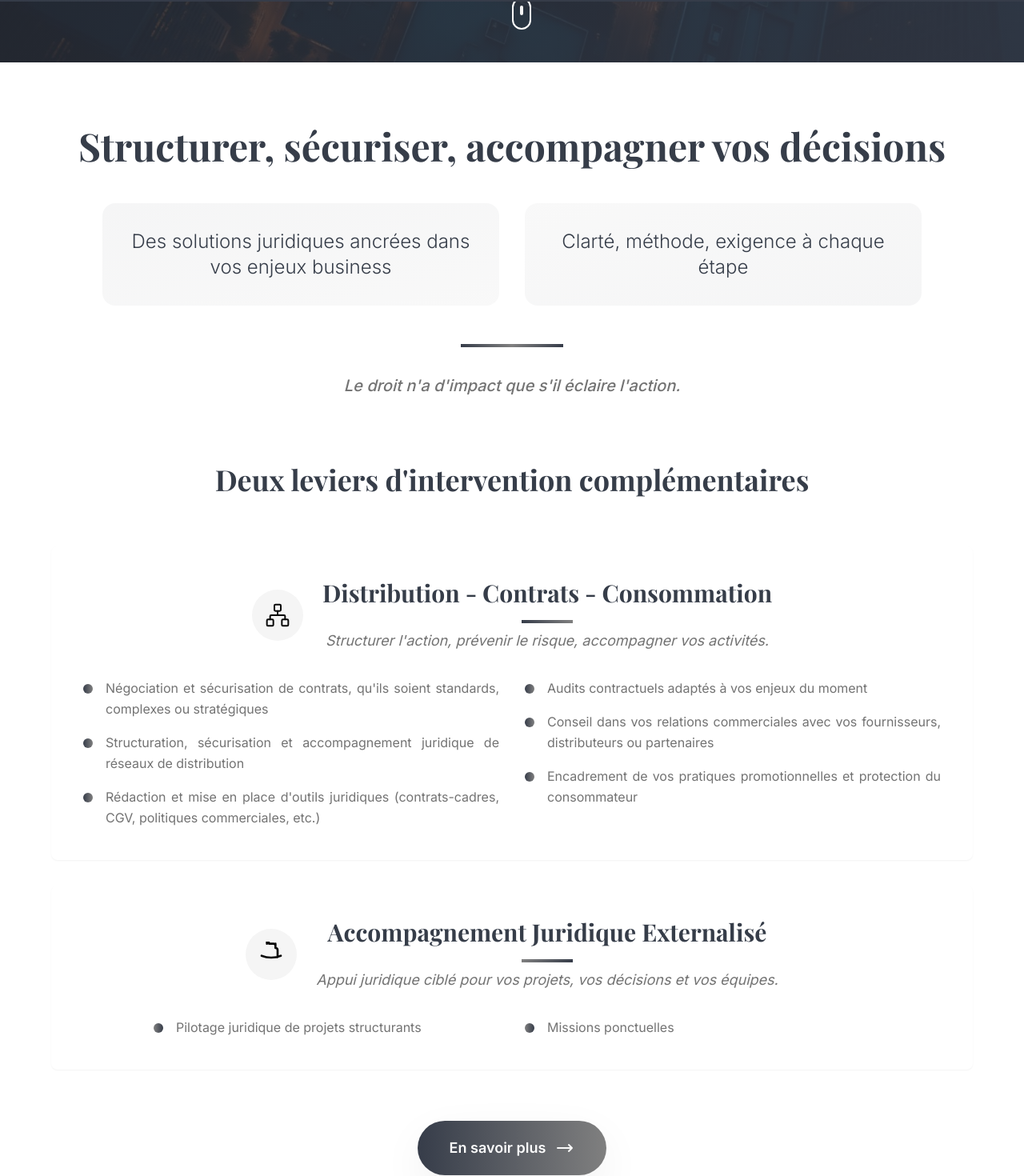
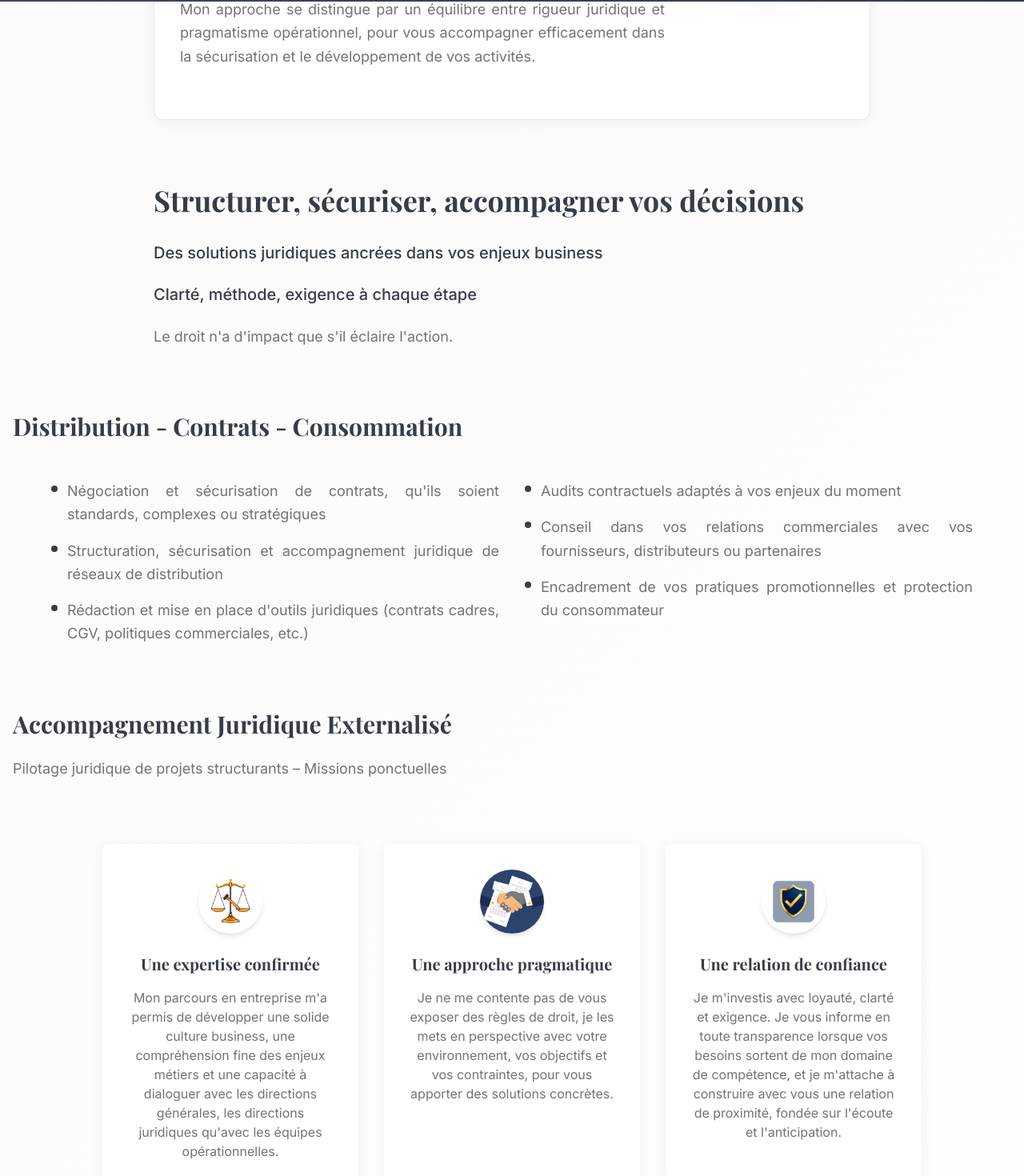
Before and after one commit to vidaelzufari/audestya-web-display, a React (Vite) app: page /presentation in a window 1280 px wide. Shown: the part 798-2268 px from the top of the page at 80% size. Built offline with nearby package versions, Linux system fonts and the light colour scheme.

Commit message:
Restore correct content for Identity and Approach page

```diff
--- a/src/pages/Presentation.tsx
+++ b/src/pages/Presentation.tsx
@@ -1,185 +1,206 @@
 import Navigation from '@/components/Navigation';
-import HeroSection from '@/components/HeroSection';
+import Footer from '@/components/Footer';
 import { Card, CardContent } from '@/components/ui/card';
 import ContactSection from '@/components/ContactSection';
-import Footer from '@/components/Footer';
-import { Scale, ShieldCheck, Handshake, Award, Shield, Target, Users, Lightbulb, Heart, Network } from 'lucide-react';
 import expertiseIcon from '@/assets/expertise-icon.jpg';
 import pragmaticIcon from '@/assets/pragmatic-icon.jpg';
 import trustIcon from '@/assets/trust-icon.jpg';
-import lawyerPortrait from '/lovable-uploads/a6b7efa7-8358-4a4c-be9e-dc837df084c2.png';
+import lawyerPortrait from '@/assets/lawyer-portrait.jpg';
 
 const Presentation = () => {
   return (
-    <div className="min-h-screen bg-background">
+    <div className="min-h-screen bg-gradient-accent">
       <Navigation />
-      <HeroSection />
 
-      {/* Mon Intervention Section */}
-      <section className="py-20 bg-background relative overflow-hidden">
-        <div className="container mx-auto px-4 relative z-10">
-          <div className="max-w-7xl mx-auto">
-            <div className="text-center mb-20">
-              <h2 className="font-serif text-4xl md:text-5xl font-bold text-primary mb-12 leading-tight">
-                Structurer, sécuriser, accompagner vos décisions
+      {/* Hero Section */}
+      <section className="py-20 bg-gradient-hero text-primary-foreground">
+        <div className="container mx-auto px-4">
+          <div className="max-w-4xl mx-auto text-center">
+            <h1 className="font-serif text-5xl md:text-6xl font-bold mb-6">
+              Identité & Approche
+            </h1>
+          </div>
+        </div>
+      </section>
+
+      {/* About Section */}
+      <section id="mon-approche" className="py-20">
+        <div className="container mx-auto px-4">
+          {/* Bio personnelle */}
+          <div className="max-w-4xl mx-auto text-center mb-20">
+            <h2 className="font-serif text-4xl md:text-5xl font-bold text-primary mb-8">
+              À Propos
             </h2>
-              <div className="max-w-5xl mx-auto grid md:grid-cols-2 gap-8 mb-12">
-                <div className="bg-gradient-to-br from-primary/5 to-secondary/5 p-8 rounded-2xl hover:shadow-xl hover:-translate-y-3 hover:scale-[1.02] transition-all duration-500 relative overflow-hidden group">
-                  <div className="absolute inset-0 bg-gradient-to-br from-primary/10 via-transparent to-secondary/10 opacity-0 group-hover:opacity-100 transition-opacity duration-500"></div>
-                  <div className="relative z-10">
-                    <p className="text-xl md:text-2xl font-light text-primary leading-relaxed">
-                      Des solutions juridiques ancrées dans vos enjeux business
+            <div className="bg-background rounded-xl p-8 shadow-soft mb-12 border">
+              <div className="flex flex-col md:flex-row-reverse items-center gap-8 mb-8">
+                <div className="w-48 h-48 rounded-full overflow-hidden shadow-card flex-shrink-0">
+                  <img
+                    src={lawyerPortrait}
+                    alt="Portrait de l'avocate"
+                    className="w-full h-full object-cover"
+                  />
+                </div>
+                <div className="flex-1 space-y-6 text-lg text-muted-foreground">
+                  <p className="text-justify leading-relaxed hyphens-auto" style={{ textAlignLast: 'left' }}>
+                    Après plusieurs années d'expérience au sein de cabinets d'avocats d'affaires reconnus,
+                    j'ai choisi de développer une pratique indépendante pour offrir un accompagnement
+                    juridique sur mesure, adapté aux besoins spécifiques de chaque entreprise.
+                  </p>
+                  <p className="text-justify leading-relaxed hyphens-auto" style={{ textAlignLast: 'left' }}>
+                    Ma spécialisation en droit de la distribution, des contrats et de la consommation
+                    me permet d'apporter une expertise pointue et des solutions concrètes aux défis
+                    juridiques que rencontrent les entreprises dans leurs activités commerciales.
+                  </p>
+                  <p className="text-justify leading-relaxed hyphens-auto" style={{ textAlignLast: 'left' }}>
+                    Mon approche se distingue par un équilibre entre rigueur juridique et pragmatisme
+                    opérationnel, pour vous accompagner efficacement dans la sécurisation et le
+                    développement de vos activités.
                   </p>
                 </div>
               </div>
-                <div className="bg-gradient-to-br from-secondary/5 to-primary/5 p-8 rounded-2xl hover:shadow-xl hover:-translate-y-3 hover:scale-[1.02] transition-all duration-500 relative overflow-hidden group">
-                  <div className="absolute inset-0 bg-gradient-to-br from-secondary/10 via-transparent to-primary/10 opacity-0 group-hover:opacity-100 transition-opacity duration-500"></div>
-                  <div className="relative z-10">
-                    <p className="text-xl md:text-2xl font-light text-primary leading-relaxed">
+            </div>
+          </div>
+
+          {/* Mon intervention section */}
+          <div className="max-w-4xl mx-auto mb-20">
+            <h3 className="font-serif text-3xl md:text-4xl font-bold text-primary mb-8 text-left">
+              Structurer, sécuriser, accompagner vos décisions
+            </h3>
+            <div className="space-y-6 text-lg text-muted-foreground">
+              <p className="text-xl font-medium text-primary text-left">
+                Des solutions juridiques ancrées dans vos enjeux business
+              </p>
+              <p className="text-xl font-medium text-primary text-left">
                 Clarté, méthode, exigence à chaque étape
               </p>
-                  </div>
-                  <div className="absolute bottom-0 left-0 right-0 h-1 bg-gradient-to-r from-secondary via-primary to-secondary transform scale-x-0 group-hover:scale-x-100 transition-transform duration-500 origin-center"></div>
-                </div>
-              </div>
-              <div className="w-32 h-1 bg-gradient-to-r from-primary via-secondary to-primary mx-auto mb-8"></div>
-              <p className="text-xl text-muted-foreground leading-relaxed max-w-4xl mx-auto font-medium italic">
+              <p className="text-lg leading-relaxed text-justify hyphens-auto" style={{ textAlignLast: 'left' }}>
                 Le droit n'a d'impact que s'il éclaire l'action.
-              </p>
-            </div>
-
-            {/* Main content - Single flowing section */}
-            <div className="max-w-6xl mx-auto">
-              <div className="text-center mb-16">
-                <h3 className="font-serif text-3xl md:text-4xl font-bold text-primary mb-8">
-                  Deux leviers d'intervention complémentaires
-                </h3>
-              </div>
-
-              {/* Combined content in a flowing layout */}
-              <div className="space-y-8">
-                {/* First section - Distribution Contrats Consommation */}
-                <Card className="bg-gradient-to-br from-background to-background/90 backdrop-blur-sm shadow-elegant border-0 overflow-hidden group hover:shadow-glow transition-all duration-500 hover:-translate-y-2 hover:scale-[1.02]">
-                  <div className="absolute inset-0 bg-gradient-to-br from-primary/5 to-secondary/5 opacity-0 group-hover:opacity-100 transition-opacity duration-500"></div>
-                  <CardContent className="p-10 relative z-10">
-                    <div className="flex items-center justify-center mb-8">
-                      <div className="w-16 h-16 bg-muted rounded-full flex items-center justify-center mr-6 group-hover:bg-primary transition-colors duration-300">
-                        <Network className="w-8 h-8 text-foreground group-hover:text-white transition-colors duration-300" strokeWidth={1.5} />
-                      </div>
-                      <div className="text-center">
-                        <h3 className="font-serif text-3xl font-bold text-primary group-hover:text-primary/90 transition-colors duration-300">
-                          Distribution - Contrats - Consommation
-                        </h3>
-                        <div className="w-16 h-1 bg-gradient-to-r from-primary to-secondary mx-auto mt-4 mb-2"></div>
-                        <p className="text-muted-foreground italic mt-2 text-lg">
-                          Structurer l'action, prévenir le risque, accompagner vos activités.
               </p>
             </div>
           </div>
 
+          {/* Expertise areas */}
+          <div className="mb-20">
+            <h3 className="font-serif text-3xl font-bold text-primary mb-12 text-left">
+              Distribution - Contrats - Consommation
+            </h3>
+            <div className="max-w-6xl mx-auto">
               <div className="grid grid-cols-1 md:grid-cols-2 gap-8 text-left">
                 <div className="space-y-4">
-                        <div className="flex items-start gap-4">
-                          <div className="w-3 h-3 bg-gradient-to-r from-primary to-secondary rounded-full mt-2 flex-shrink-0"></div>
-                          <p className="text-muted-foreground leading-relaxed text-justify">
+                  <div className="flex items-start gap-3">
+                    <div className="w-2 h-2 bg-primary rounded-full mt-2 flex-shrink-0"></div>
+                    <p className="text-lg text-muted-foreground leading-relaxed text-justify">
                       Négociation et sécurisation de contrats, qu'ils soient standards, complexes ou stratégiques
                     </p>
                   </div>
-                        <div className="flex items-start gap-4">
-                          <div className="w-3 h-3 bg-gradient-to-r from-primary to-secondary rounded-full mt-2 flex-shrink-0"></div>
-                          <p className="text-muted-foreground leading-relaxed text-justify">
+                  <div className="flex items-start gap-3">
+                    <div className="w-2 h-2 bg-primary rounded-full mt-2 flex-shrink-0"></div>
+                    <p className="text-lg text-muted-foreground leading-relaxed text-justify">
                       Structuration, sécurisation et accompagnement juridique de réseaux de distribution
                     </p>
                   </div>
-                        <div className="flex items-start gap-4">
-                          <div className="w-3 h-3 bg-gradient-to-r from-primary to-secondary rounded-full mt-2 flex-shrink-0"></div>
-                          <p className="text-muted-foreground leading-relaxed text-justify">
-                            Rédaction et mise en place d'outils juridiques (contrats-cadres, CGV, politiques commerciales, etc.)
+                  <div className="flex items-start gap-3">
+                    <div className="w-2 h-2 bg-primary rounded-full mt-2 flex-shrink-0"></div>
+                    <p className="text-lg text-muted-foreground leading-relaxed text-justify">
+                      Rédaction et mise en place d'outils juridiques (contrats cadres, CGV, politiques commerciales, etc.)
                     </p>
                   </div>
                 </div>
                 <div className="space-y-4">
-                        <div className="flex items-start gap-4">
-                          <div className="w-3 h-3 bg-gradient-to-r from-primary to-secondary rounded-full mt-2 flex-shrink-0"></div>
-                          <p className="text-muted-foreground leading-relaxed text-justify">
+                  <div className="flex items-start gap-3">
+                    <div className="w-2 h-2 bg-primary rounded-full mt-2 flex-shrink-0"></div>
+                    <p className="text-lg text-muted-foreground leading-relaxed text-justify">
                       Audits contractuels adaptés à vos enjeux du moment
                     </p>
                   </div>
-                        <div className="flex items-start gap-4">
-                          <div className="w-3 h-3 bg-gradient-to-r from-primary to-secondary rounded-full mt-2 flex-shrink-0"></div>
-                          <p className="text-muted-foreground leading-relaxed text-justify">
+                  <div className="flex items-start gap-3">
+                    <div className="w-2 h-2 bg-primary rounded-full mt-2 flex-shrink-0"></div>
+                    <p className="text-lg text-muted-foreground leading-relaxed text-justify">
                       Conseil dans vos relations commerciales avec vos fournisseurs, distributeurs ou partenaires
                     </p>
                   </div>
-                        <div className="flex items-start gap-4">
-                          <div className="w-3 h-3 bg-gradient-to-r from-primary to-secondary rounded-full mt-2 flex-shrink-0"></div>
-                          <p className="text-muted-foreground leading-relaxed text-justify">
+                  <div className="flex items-start gap-3">
+                    <div className="w-2 h-2 bg-primary rounded-full mt-2 flex-shrink-0"></div>
+                    <p className="text-lg text-muted-foreground leading-relaxed text-justify">
                       Encadrement de vos pratiques promotionnelles et protection du consommateur
                     </p>
                   </div>
                 </div>
               </div>
+            </div>
+          </div>
+
+          {/* Accompaniment section */}
+          <div className="mb-20">
+            <h3 className="font-serif text-3xl font-bold text-primary mb-6 text-left">
+              Accompagnement Juridique Externalisé
+            </h3>
+            <p className="text-lg text-muted-foreground text-justify hyphens-auto" style={{ textAlignLast: 'left' }}>
+              Pilotage juridique de projets structurants – Missions ponctuelles
+            </p>
+          </div>
+
+          {/* Three pillars */}
+          <div className="grid md:grid-cols-3 gap-8 max-w-5xl mx-auto">
+            <Card className="bg-background shadow-soft hover:shadow-card transition-all duration-300 hover:-translate-y-2 border-0 group hover:scale-[1.02] relative overflow-hidden">
+              <div className="absolute inset-0 bg-gradient-to-br from-primary/5 via-transparent to-secondary/5 opacity-0 group-hover:opacity-100 transition-opacity duration-500"></div>
+              <CardContent className="p-8 text-center relative z-10">
+                <div className="mb-6">
+                  <img
+                    src={expertiseIcon}
+                    alt="Expertise confirmée"
+                    className="w-20 h-20 mx-auto rounded-full object-cover shadow-md"
+                  />
+                </div>
+                <h4 className="font-serif text-xl font-bold text-primary mb-4">
+                  Une expertise confirmée
+                </h4>
+                <p className="text-muted-foreground">
+                  Mon parcours en entreprise m'a permis de développer une solide culture business, une compréhension fine des enjeux métiers et une capacité à dialoguer avec les directions générales, les directions juridiques qu'avec les équipes opérationnelles.
+                </p>
               </CardContent>
               <div className="absolute bottom-0 left-0 right-0 h-1 bg-gradient-to-r from-primary via-secondary to-primary transform scale-x-0 group-hover:scale-x-100 transition-transform duration-500 origin-center"></div>
             </Card>
 
-                {/* Second section - Accompagnement */}
-                <Card className="bg-gradient-to-br from-background to-background/90 backdrop-blur-sm shadow-elegant border-0 overflow-hidden group hover:shadow-glow transition-all duration-500 hover:-translate-y-2 hover:scale-[1.02]">
-                  <div className="absolute inset-0 bg-gradient-to-br from-secondary/5 to-primary/5 opacity-0 group-hover:opacity-100 transition-opacity duration-500"></div>
-                  <CardContent className="p-10 relative z-10">
-                    <div className="flex items-center justify-center mb-8">
-                      <div className="w-16 h-16 bg-muted rounded-full flex items-center justify-center mr-6 group-hover:bg-primary transition-colors duration-300">
-                        <svg className="w-8 h-8 text-foreground group-hover:text-white transition-colors duration-300" fill="none" stroke="currentColor" viewBox="0 0 24 24">
-                          <path strokeLinecap="round" strokeLinejoin="round" strokeWidth={2} d="M21 13.255A23.931 23.931 0 0112 15c-3.183 0-6.22-.62-9-1.745M16 6V4a2 2 0 00-2-2h-4a2 2 0 00-2-2v2m8 0V6a2 2 0 012 2v6.5" />
-                        </svg>
+            <Card className="bg-background shadow-soft hover:shadow-card transition-all duration-300 hover:-translate-y-2 border-0 group hover:scale-[1.02] relative overflow-hidden">
+              <div className="absolute inset-0 bg-gradient-to-br from-secondary/5 via-transparent to-primary/5 opacity-0 group-hover:opacity-100 transition-opacity duration-500"></div>
+              <CardContent className="p-8 text-center relative z-10">
+                <div className="mb-6">
+                  <img
+                    src={pragmaticIcon}
+                    alt="Approche pragmatique"
+                    className="w-20 h-20 mx-auto rounded-full object-cover shadow-md"
+                  />
                 </div>
-                      <div className="text-center">
-                        <h3 className="font-serif text-3xl font-bold text-primary group-hover:text-primary/90 transition-colors duration-300">
-                          Accompagnement Juridique Externalisé
-                        </h3>
-                        <div className="w-16 h-1 bg-gradient-to-r from-secondary to-primary mx-auto mt-4 mb-2"></div>
-                        <p className="text-muted-foreground italic mt-2 text-lg">
-                          Appui juridique ciblé pour vos projets, vos décisions et vos équipes.
+                <h4 className="font-serif text-xl font-bold text-primary mb-4">
+                  Une approche pragmatique
+                </h4>
+                <p className="text-muted-foreground">
+                  Je ne me contente pas de vous exposer des règles de droit, je les mets en perspective avec votre environnement, vos objectifs et vos contraintes, pour vous apporter des solutions concrètes.
                 </p>
-                      </div>
-                    </div>
-
-                    <div className="grid grid-cols-1 md:grid-cols-2 gap-8 text-left max-w-4xl mx-auto">
-                      <div className="space-y-4">
-                        <div className="flex items-start gap-4">
-                          <div className="w-3 h-3 bg-gradient-to-r from-secondary to-primary rounded-full mt-2 flex-shrink-0"></div>
-                          <p className="text-muted-foreground leading-relaxed text-justify">
-                            Pilotage juridique de projets structurants
-                          </p>
-                        </div>
-                      </div>
-                      <div className="space-y-4">
-                        <div className="flex items-start gap-4">
-                          <div className="w-3 h-3 bg-gradient-to-r from-secondary to-primary rounded-full mt-2 flex-shrink-0"></div>
-                          <p className="text-muted-foreground leading-relaxed text-justify">
-                            Missions ponctuelles
-                          </p>
-                        </div>
-                      </div>
-                    </div>
               </CardContent>
               <div className="absolute bottom-0 left-0 right-0 h-1 bg-gradient-to-r from-secondary via-primary to-secondary transform scale-x-0 group-hover:scale-x-100 transition-transform duration-500 origin-center"></div>
             </Card>
+
+            <Card className="bg-background shadow-soft hover:shadow-card transition-all duration-300 hover:-translate-y-2 border-0 group hover:scale-[1.02] relative overflow-hidden">
+              <div className="absolute inset-0 bg-gradient-to-br from-primary/5 via-transparent to-secondary/5 opacity-0 group-hover:opacity-100 transition-opacity duration-500"></div>
+              <CardContent className="p-8 text-center relative z-10">
+                <div className="mb-6">
+                  <img
+                    src={trustIcon}
+                    alt="Relation de confiance"
+                    className="w-20 h-20 mx-auto rounded-full object-cover shadow-md"
+                  />
                 </div>
-
-              {/* Call to action */}
-              <div className="mt-16 text-center">
-                <a
-                  href="/presentation"
-                  className="inline-flex items-center px-10 py-5 bg-gradient-to-r from-primary to-secondary text-primary-foreground font-semibold rounded-full hover:shadow-glow hover:scale-105 transition-all duration-300 shadow-elegant text-lg"
-                >
-                  En savoir plus
-                  <svg className="ml-3 w-6 h-6" fill="none" stroke="currentColor" viewBox="0 0 24 24">
-                    <path strokeLinecap="round" strokeLinejoin="round" strokeWidth={2} d="M17 8l4 4m0 0l-4 4m4-4H3" />
-                  </svg>
-                </a>
-              </div>
-            </div>
+                <h4 className="font-serif text-xl font-bold text-primary mb-4">
+                  Une relation de confiance
+                </h4>
+                <p className="text-muted-foreground">
+                  Je m'investis avec loyauté, clarté et exigence. Je vous informe en toute transparence lorsque vos besoins sortent de mon domaine de compétence, et je m'attache à construire avec vous une relation de proximité, fondée sur l'écoute et l'anticipation.
+                </p>
+              </CardContent>
+              <div className="absolute bottom-0 left-0 right-0 h-1 bg-gradient-to-r from-primary via-secondary to-primary transform scale-x-0 group-hover:scale-x-100 transition-transform duration-500 origin-center"></div>
+            </Card>
           </div>
         </div>
       </section>
```
Lines whose indentation alone changed are shown as unchanged.
